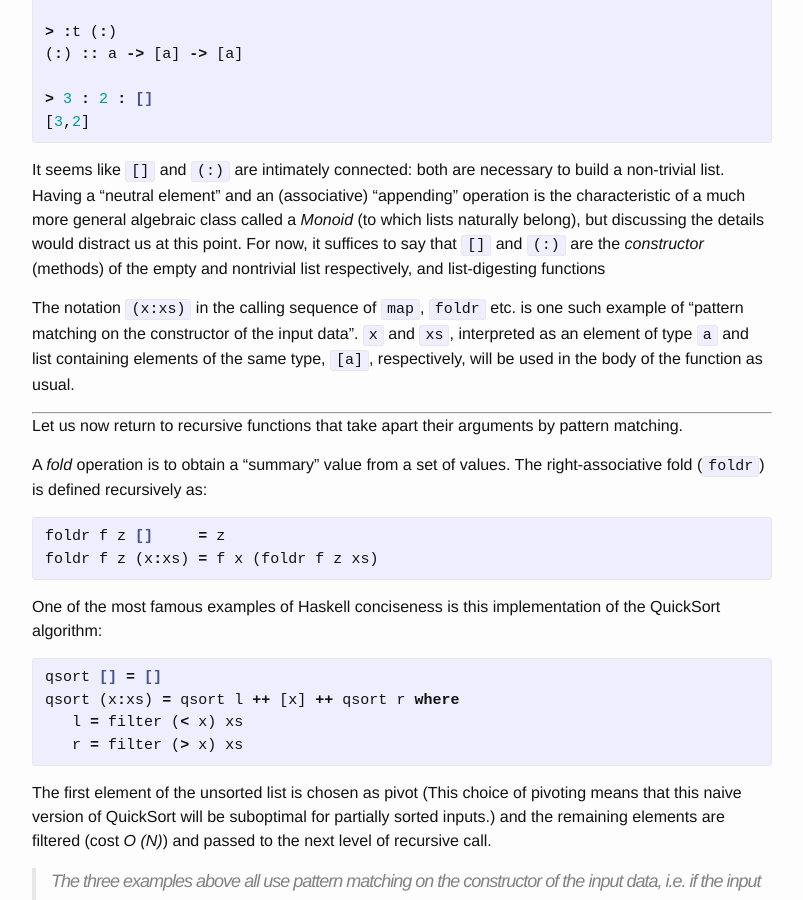
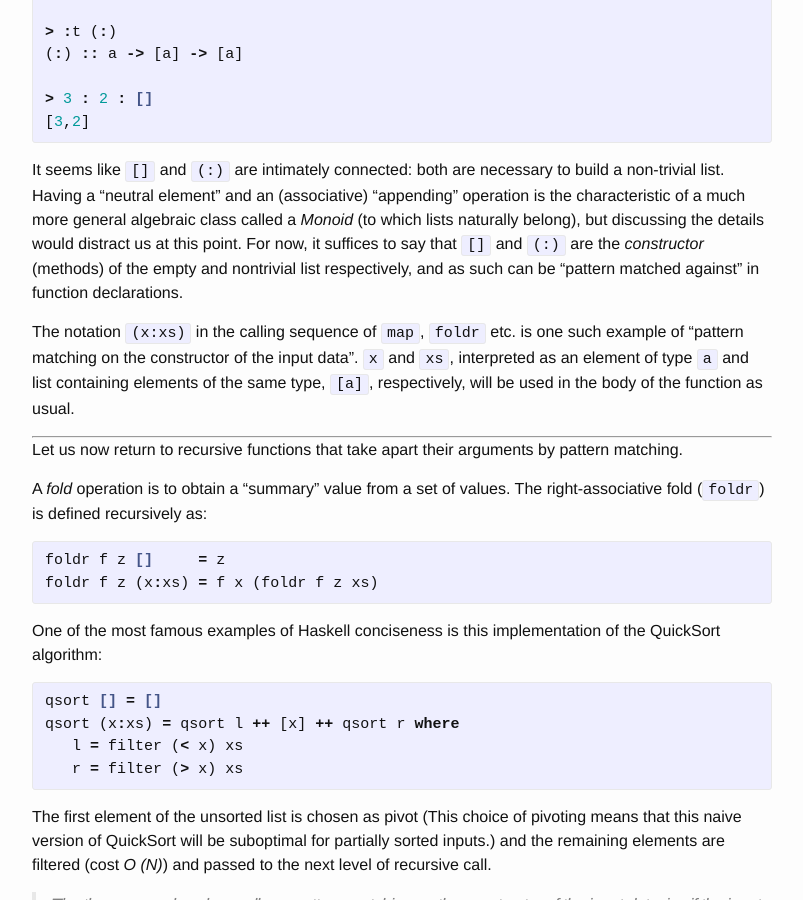
Before and after one commit to ocramz/ocramz.github.io, a Jekyll site: the page built from _posts/2015-08-21-haskell-tut-v1.markdown, in a window 1280 px wide and 900 px high, scrolled down 12488 px. Shown: the whole window, without its empty margins (238-1041 px from the left). Built offline with Jekyll 4.4.1, drawn with Linux system fonts in a browser that asks for light colours; Markdown is read by kramdown in place of the engine named in the settings; formulas are drawn with MathJax 3.

Commit message:
blog update

```diff
--- a/_posts/2015-08-21-haskell-tut-v1.markdown
+++ b/_posts/2015-08-21-haskell-tut-v1.markdown
@@ -561,7 +561,7 @@ The two following signatures represent exactly this, and in the third line we se
 {% endhighlight %}
 
 It seems like `[]` and `(:)` are intimately connected: both are necessary to build a non-trivial list. Having a "neutral element" and an (associative) "appending" operation is the characteristic of a much more general algebraic class called a _Monoid_ (to which lists naturally belong), but discussing the details would distract us at this point.
-For now, it suffices to say that `[]` and `(:)` are the _constructor_ (methods) of the empty and nontrivial list respectively, and list-digesting functions
+For now, it suffices to say that `[]` and `(:)` are the _constructor_ (methods) of the empty and nontrivial list respectively, and as such can be "pattern matched against" in function declarations.
 
 The notation `(x:xs)` in the calling sequence of `map`, `foldr` etc. is one such example of "pattern matching on the constructor of the input data". `x` and `xs`, interpreted as an element of type `a` and list containing elements of the same type, `[a]`, respectively, will be used in the body of the function as usual.
 
```
Also changed, not shown: 2 other files.
